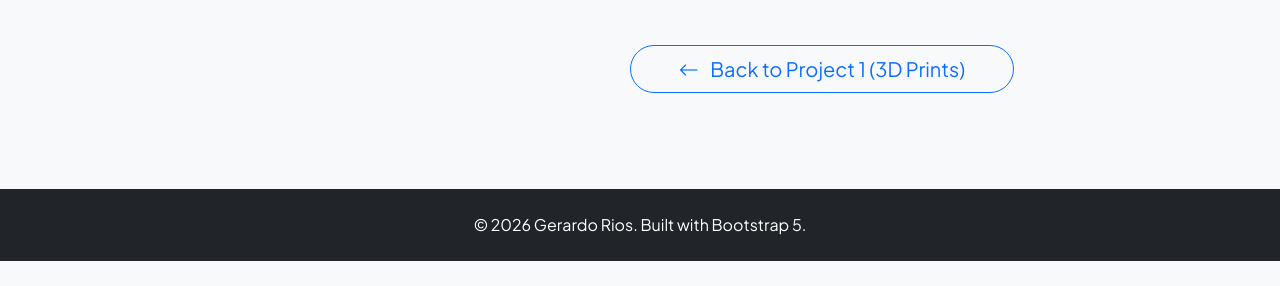
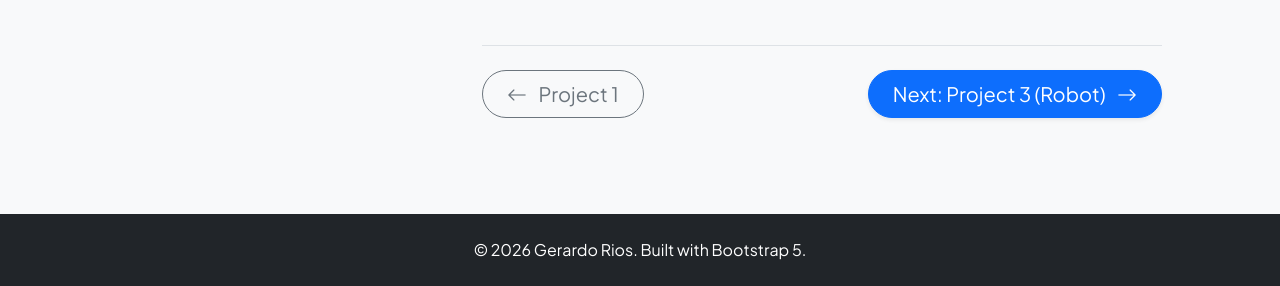
Before and after one commit to dito1738/engr-gerardo, a plain HTML site: page projects-2.html in a window 1280 px wide. Shown: the part 3512-3798 px from the top of the page. Before the commit the page ends 3773 px from the top, so only its background shows below. Drawn offline with nearby package versions, Linux system fonts and the light colour scheme.

Commit message:
ggghjbjgc

```diff
--- a/projects-2.html
+++ b/projects-2.html
@@ -279,12 +279,17 @@
 
                     </article>
 
-                    <div class="d-flex justify-content-center mt-5">
-                        <a class="btn btn-outline-primary btn-lg px-5 rounded-pill" href="projects.html">
-                            <i class="bi bi-arrow-left me-2"></i>
-                            Back to Project 1 (3D Prints)
-                        </a>
-                    </div>
+<div class="d-flex justify-content-between align-items-center mt-5 pt-4 border-top">
+    <a class="btn btn-outline-secondary btn-lg px-4 rounded-pill" href="projects.html">
+        <i class="bi bi-arrow-left me-2"></i>
+        Project 1
+    </a>
+
+    <a class="btn btn-primary btn-lg px-4 rounded-pill shadow-sm" href="project-3.html">
+        Next: Project 3 (Robot)
+        <i class="bi bi-arrow-right ms-2"></i>
+    </a>
+</div>
 
                 </div>
             </div>
```
Also changed, not shown: projects-1.html (renamed from projects.html).
